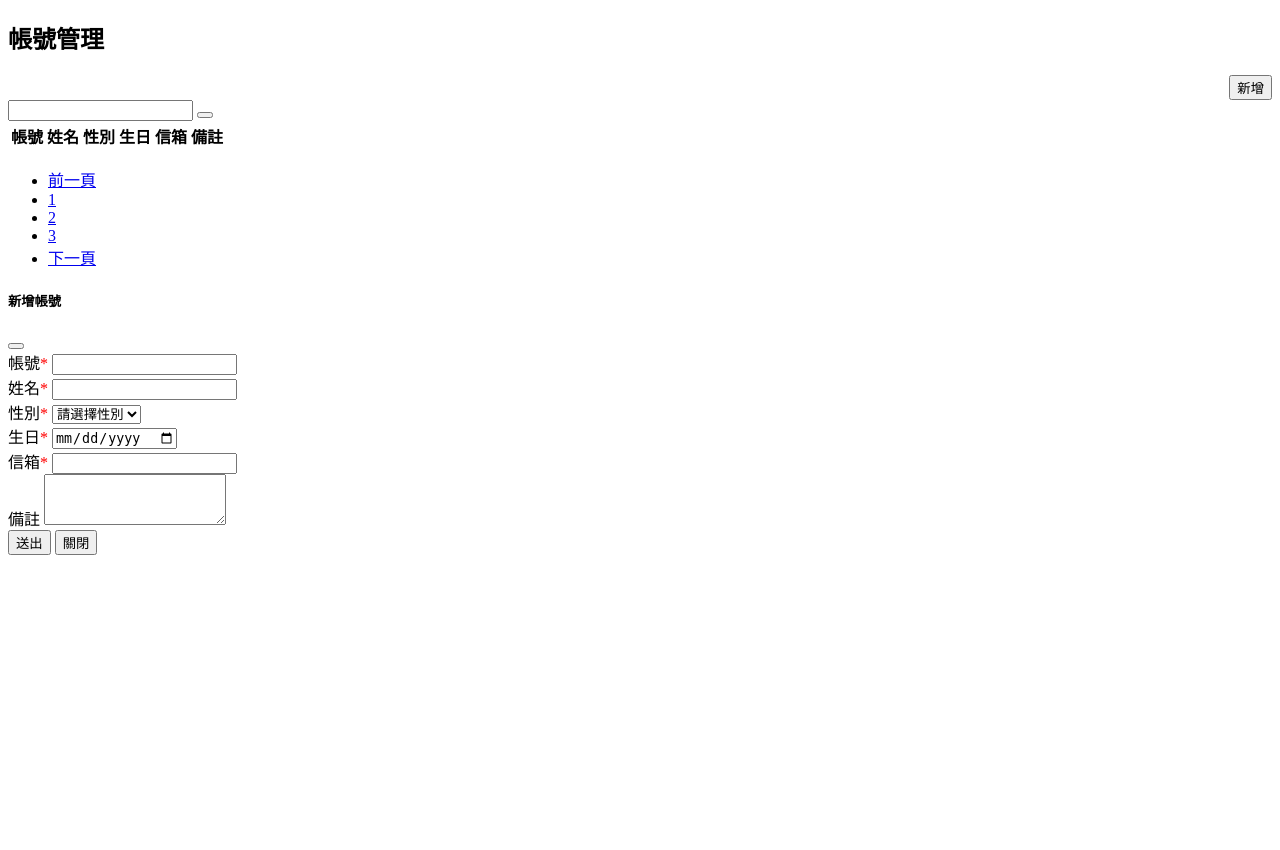
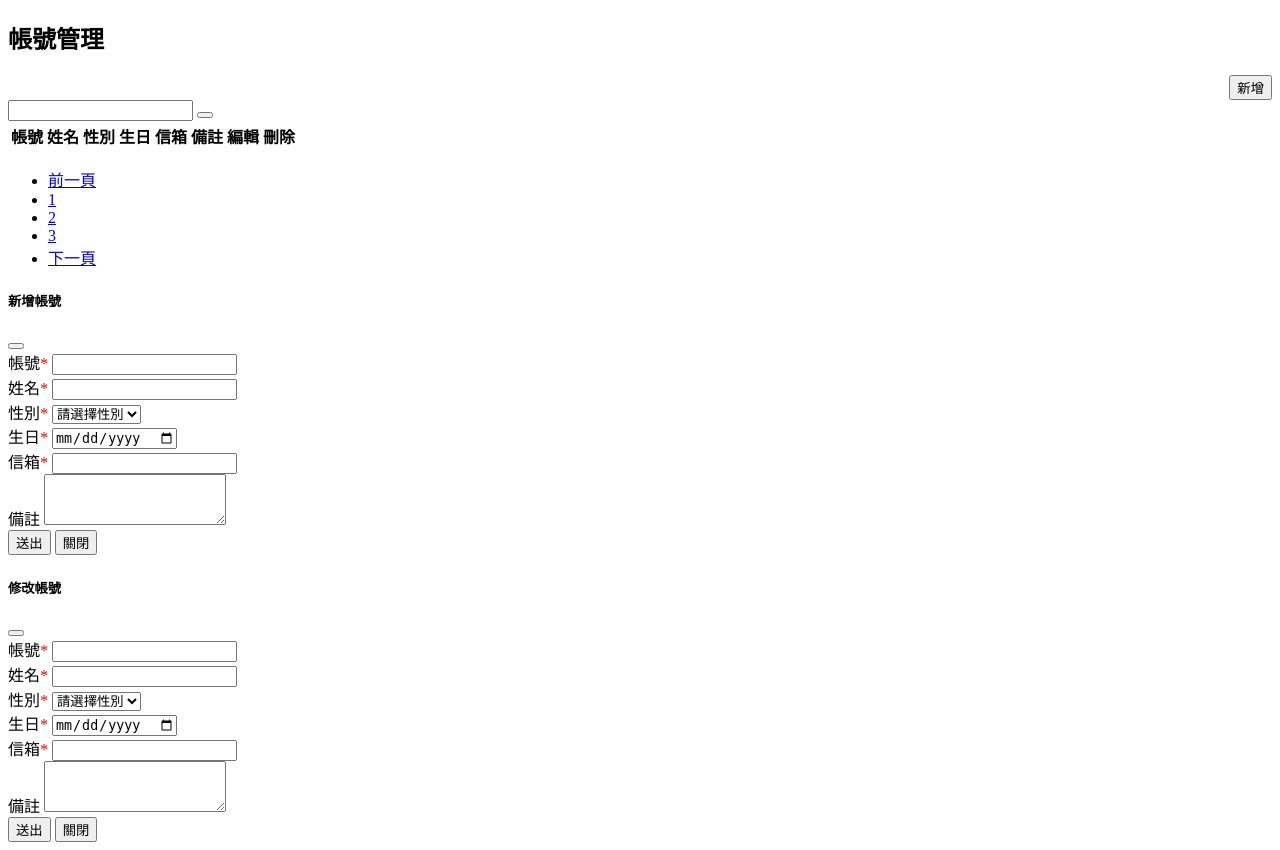
Before and after one commit to ninachen220/crud-training, a CodeIgniter app: the page made by application/views/crud_account.php in a window 1280 px wide. Before the commit the page ends 555 px from the top, so only its background shows below. Run offline with CodeIgniter, Linux system fonts and the light colour scheme; lists and menus that the app fills with data are empty.

Commit message:
[實作CRUD表單設計]2-3 開發培訓 - 實作新增修改功能

```diff
--- a/application/views/crud_account.php
+++ b/application/views/crud_account.php
@@ -13,7 +13,7 @@ defined('BASEPATH') or exit('No direct script access allowed');
         <h2>帳號管理</h2>
         <div class="row">
             <div class="offset-md-6 col-6" style="text-align: right;">
-                <button type="button" class="btn btn-warning" data-bs-toggle="modal" data-bs-target="#addAccount">
+                <button type="button" class="btn btn-warning" id="addAccountModel">
                     新增
                 </button>
             </div>
@@ -25,7 +25,7 @@ defined('BASEPATH') or exit('No direct script access allowed');
             </div>
 
         </div>
-        <table class="table table-striped table-bordered mt-2">
+        <table class="table table-striped table-bordered mt-2" id="accountTable" style="text-align: center;">
             <thead>
                 <tr>
                     <th scope="col">帳號</th>
@@ -34,6 +34,8 @@ defined('BASEPATH') or exit('No direct script access allowed');
                     <th scope="col">生日</th>
                     <th scope="col">信箱</th>
                     <th scope="col">備註</th>
+                    <th scope="col">編輯</th>
+                    <th scope="col">刪除</th>
                 </tr>
             </thead>
             <tbody>
@@ -58,7 +60,7 @@ defined('BASEPATH') or exit('No direct script access allowed');
                     <button type="button" class="btn-close" data-bs-dismiss="modal" aria-label="Close"></button>
                 </div>
                 <div class="modal-body row">
-                    <form>
+                    <form id="addAccountForm">
                         <div class="col-12 input-group ">
                             <span class="input-group-text" id="accountIdName">帳號<span style="color: red;">*</span></span>
                             <input type="text" class="form-control" name="accountId" id="accountId">
@@ -96,6 +98,55 @@ defined('BASEPATH') or exit('No direct script access allowed');
             </div>
         </div>
     </div>
+
+    <!-- Modal -->
+    <div class="modal fade" id="editAccount" tabindex="-1" aria-labelledby="editAccountLabel" aria-hidden="true">
+        <div class="modal-dialog">
+            <div class="modal-content">
+                <div class="modal-header">
+                    <h5 class="modal-title" id="editAccountLabel">修改帳號</h5>
+                    <button type="button" class="btn-close" data-bs-dismiss="modal" aria-label="Close"></button>
+                </div>
+                <div class="modal-body row">
+                    <form id="editAccountForm">
+                        <div class="col-12 input-group ">
+                            <span class="input-group-text" id="editAccountIdName">帳號<span style="color: red;">*</span></span>
+                            <input type="text" class="form-control" name="editAccountId" id="editAccountId">
+                            <input type="hidden" class="form-control" name="accountSeq" id="accountSeq">
+                        </div>
+                        <div class="col-12 input-group mt-2">
+                            <span class="input-group-text" id="editAccountNameName">姓名<span style="color: red;">*</span></span>
+                            <input type="text" class="form-control" name="editAccountName" id="editAccountName">
+                        </div>
+                        <div class="col-12 input-group mt-2">
+                            <span class="input-group-text" id="editAccountSexName">性別<span style="color: red;">*</span></span>
+                            <select class="form-control" name="editAccountSex" id="editAccountSex">
+                                <option value="N" selected>請選擇性別</option>
+                                <option value="M">男</option>
+                                <option value="F">女</option>
+                            </select>
+                        </div>
+                        <div class="col-12 input-group mt-2">
+                            <span class="input-group-text" id="editAccountBirthName">生日<span style="color: red;">*</span></span>
+                            <input type="date" class="form-control" name="editAccountBirth" id="editAccountBirth">
+                        </div>
+                        <div class="col-12 input-group mt-2">
+                            <span class="input-group-text" id="editAccountMailName">信箱<span style="color: red;">*</span></span>
+                            <input type="text" class="form-control" name="editAccountMail" id="editAccountMail">
+                        </div>
+                        <div class="col-12 input-group mt-2">
+                            <span class="input-group-text" id="editAccountNoteName">備註</span>
+                            <textarea class="form-control" name="editAccountNote" id="editAccountNote" rows="3"></textarea>
+                        </div>
+                    </form>
+                </div>
+                <div class="modal-footer">
+                    <button type="button" class="btn btn-primary editAccount">送出</button>
+                    <button type="button" class="btn btn-secondary" data-bs-dismiss="modal">關閉</button>
+                </div>
+            </div>
+        </div>
+    </div>
 </body>
 
 </html>
--- a/assets/js/crudPractice/crudAccount.js
+++ b/assets/js/crudPractice/crudAccount.js
@@ -92,8 +92,7 @@
     //新增帳號
     var postAccout = function() {
       //從form取得所有填寫的資料
-      var data = $('form').serializeArray();
-
+      var data = $('#addAccountForm').serializeArray();
       //二次確認是否新增帳號
       if (confirm('是否新增帳號?')) {
         //發送新增的資料到controller
@@ -101,10 +100,22 @@
           method: 'POST',
           url: self._ajaxUrls.accountApi,
           dataType: 'json',
-          data: { data },
+          data,
         }).done(function(data) {
+          //顯示回傳的type
+          alert(data.type);
+
+          //將modal欄位內的資料清除
+          $('#addAccount').find('input,textarea').val('');
+          $('#addAccount').find('select').val('N');
+
+          //將table的資料移除
           $('.table tbody').remove();
+
+          //隱藏modal
           $('#addAccount').modal('hide');
+
+          //重新獲取所有資料
           getAllAccount();
         });
       }
@@ -119,8 +130,8 @@
         dataType: 'json',
       }).done(function(data) {
         /**
-           * 陣列資料配合$.each建立表格
-           */
+         * 陣列資料配合$.each建立表格
+         */
         // 建立變數
         var tmp, table, thead, tbody, tr, th, td;
 
@@ -133,26 +144,87 @@
         // 建立內容
         $.each(data.data, function(index1, value1) {
           //建立tr區塊資料
-          tr = $('<tr></tr>').appendTo(tbody);
-          //遍歷data資料後放進td
+          tr = $('<tr data-id="' + value1.a_id + '"></tr>').appendTo(tbody);
+
+          // 遍歷data資料後放進td
           $.each(value1, function(index2, value2) {
-            td = $('<td>' + value2 + '</td>').appendTo(tr);
+            // 不放a_id進table裡顯示
+            if (index2 !== 'a_id') {
+              td = $('<td>' + value2 + '</td>').appendTo(tr);
+            }
           });
+
+          // 修改按鈕
+          td = $(
+            '<td><button type="button" class="btn btn-outline-secondary edit"><i class="bi bi-pencil-fill"></i></button></td>'
+          ).appendTo(tr);
+
+          // 刪除按鈕
+          td = $(
+            '<td><button type="button" class="btn btn-outline-secondary delete"><i class="bi bi-trash3"></i></button></td>'
+          ).appendTo(tr);
         });
 
         // 取得table元件
         table = $('.table');
         // 將暫存容器內容移至table元件
         tmp.children().appendTo(table);
+
+        // 綁定修改按鈕觸發modal
+        $('.edit').on('click', function() {
+          $('#editAccount').modal('show');
+
+          // 指定當前按鈕的tr
+          var trData = $(this).parents('tr');
+
+          // modal內放入tr的data-id(a_id)
+          $('#accountSeq').val(trData.data('id'));
+
+          // 將modal內的欄位id整理成array
+          var arr = [];
+          $('#editAccount').find('input,select,textarea').each(function() {
+            arr.push($(this).attr('id'));
+          });
+
+          // 將放data-id的隱藏欄位移除
+          arr.splice(1, 1);
+
+          // 按照順序將tr內的td資料放入modal的欄位內
+          trData.children('td').each(function() {
+            // td內的資料
+            var dataText = $(this).text();
+
+            // 判斷是否為性別欄位
+            if (arr[0] == 'editAccountSex') {
+              // 修改td的資料與option相符
+              switch (dataText) {
+                case '男生':
+                  $('#' + arr[0]).val('M');
+                  break;
+                case '女生':
+                  $('#' + arr[0]).val('F');
+                  break;
+                default:
+                  $('#' + arr[0]).val('N');
+                  break;
+              }
+            } else {
+              $('#' + arr[0]).val(dataText);
+            }
+
+            // 放完後的欄位從array中移除
+            arr.splice(0, 1);
+          });
+        });
       });
     };
 
-    //刪除帳號
-    var postAccout = function() {
+    // 刪除帳號
+    var deleteAccout = function() {
       var id = $('#hiddenId').val();
-      //二次確認是否刪除帳號
+      // 二次確認是否刪除帳號
       if (confirm('是否刪除帳號?')) {
-        //發送刪除的ID到controller
+        // 發送刪除的ID到controller
         $.ajax({
           method: 'DELETE',
           url: self._ajaxUrls.accountApi,
@@ -168,8 +240,8 @@
     };
 
     //更新帳號
-    var postAccout = function() {
-      var data = $('form').serializeArray();
+    var editAccout = function() {
+      var data = $('#editAccountForm').serializeArray();
       //二次確認是否更新帳號
       if (confirm('是否更新帳號?')) {
         //發送更新的資料到controller
@@ -177,11 +249,18 @@
           method: 'PUT',
           url: self._ajaxUrls.accountApi,
           dataType: 'json',
-          data: { data },
+          data,
         }).done(function(data) {
-          alert(data);
+          // 顯示回傳的type
+          alert(data.type);
+
+          // 移除table的內容
           $('.table tbody').remove();
-          $('#addAccount').modal('hide');
+
+          // 將modal隱藏
+          $('#editAccount').modal('hide');
+
+          // 重新獲取所有資料
           getAllAccount();
         });
       }
@@ -207,9 +286,12 @@
           */
     var _evenBind = function() {
       console.log('_evenBind');
-
       $('#search').on('click', getAllAccount);
       $('.addAccount').on('click', postAccout);
+      $('.editAccount').on('click', editAccout);
+      $('#addAccountModel').on('click', function() {
+        $('#addAccount').modal('show');
+      });
     };
 
     /**
```
Also changed, not shown: application/controllers/Crud_account.php (+30 -24 lines), application/models/Crud_account_model.php (+82 -3 lines).
